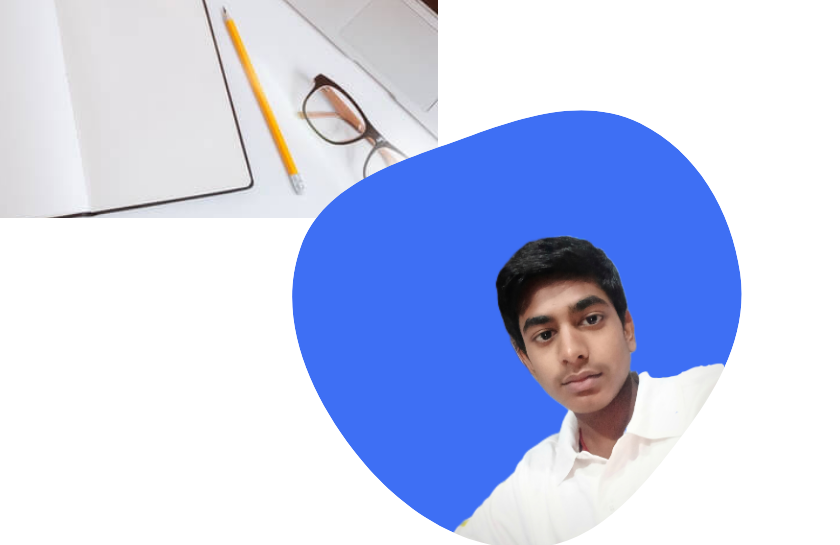
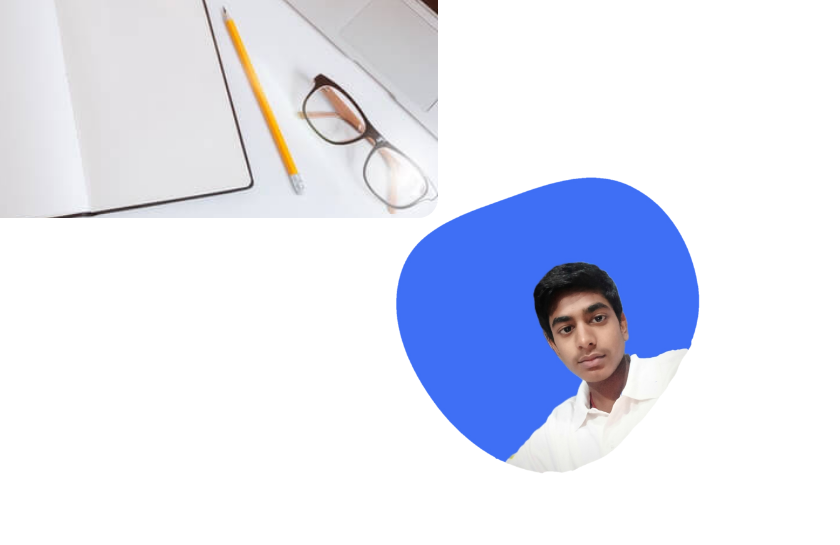
Before and after one commit to rohit02q/co, a plain HTML site: page index.html in a window 1280 px wide. Shown: the part 276-821 px from the top of the page, 440-1280 px from the left. Drawn offline with nearby package versions, Linux system fonts and the light colour scheme.

Commit message:
Update index.html

```diff
--- a/index.html
+++ b/index.html
@@ -82,7 +82,9 @@
 
                 <div class="home__img">
                   <svg class="home__blob" viewBox="0 0 479 467" xmlns="http://www.w3.org/2000/svg" xmlns:xlink="http://www.w3.org/1999/xlink">
-                    <mask id="mask0" mask-type="alpha">
+                        <image class="home__blob-img" x="100" y="35" href="assets/img/icon.png" />
+
+                      <!--- <mask id="mask0" mask-type="alpha">
                       <path
                         d="M9.19024 145.964C34.0253 76.5814 114.865 54.7299 184.111 29.4823C245.804 6.98884 311.86 -14.9503 370.735 14.143C431.207 44.026 467.948 107.508 477.191 174.311C485.897 237.229 454.931 294.377 416.506 344.954C373.74 401.245 326.068 462.801 255.442 466.189C179.416 469.835 111.552 422.137 65.1576 361.805C17.4835 299.81 -17.1617 219.583 9.19024 145.964Z"
                       />
@@ -91,8 +93,7 @@
                       <path
                         d="M9.19024 145.964C34.0253 76.5814 114.865 54.7299 184.111 29.4823C245.804 6.98884 311.86 -14.9503 370.735 14.143C431.207 44.026 467.948 107.508 477.191 174.311C485.897 237.229 454.931 294.377 416.506 344.954C373.74 401.245 326.068 462.801 255.442 466.189C179.416 469.835 111.552 422.137 65.1576 361.805C17.4835 299.81 -17.1617 219.583 9.19024 145.964Z"
                       />
-                      <image class="home__blob-img" x="100" y="35" href="assets/img/mainimg.png" />
-                    </g>
+                  </g> --->
                   </svg>
                 </div>
               </section>
```
